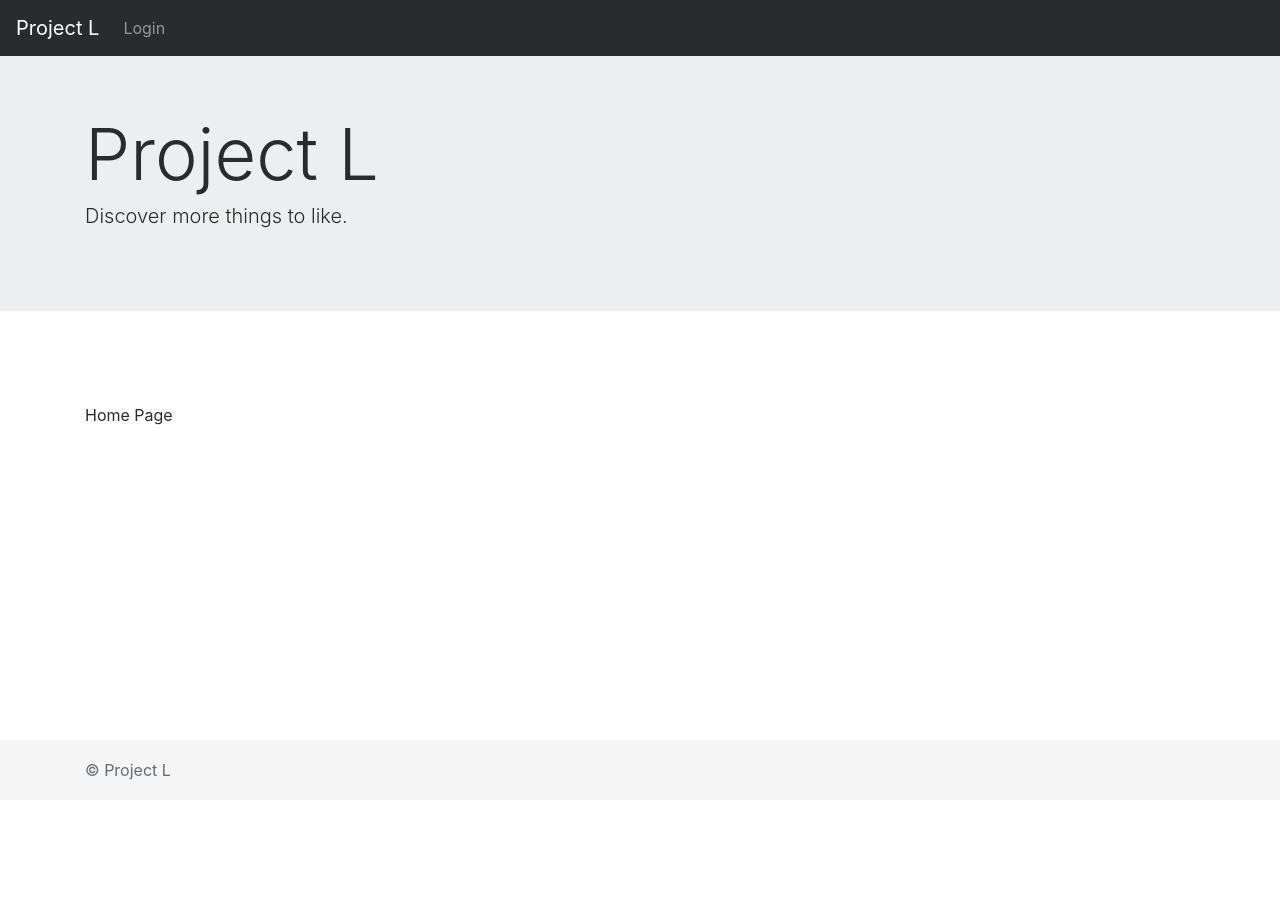
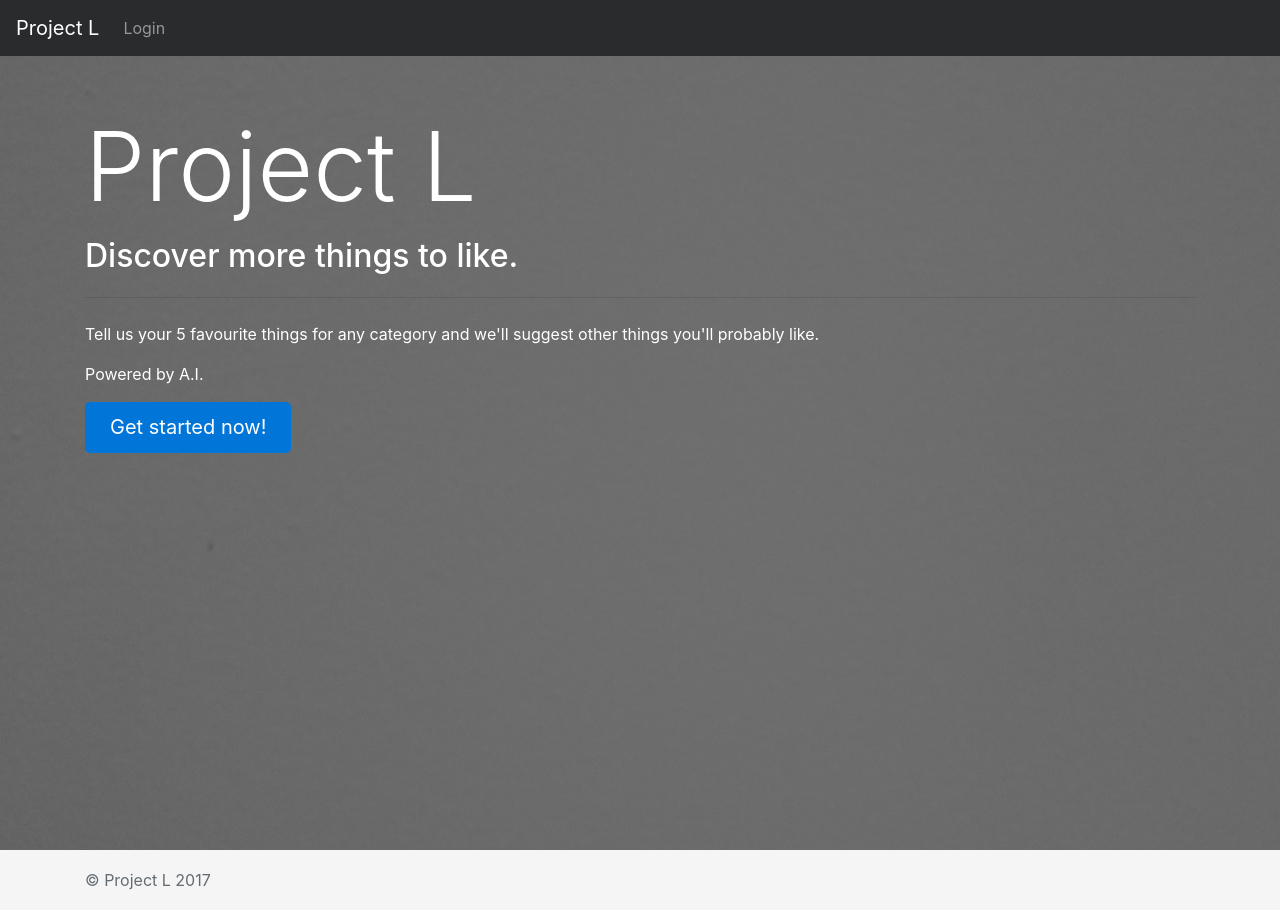
Before and after one commit to nkostoulas/Project_L, a Django app: page / in a window 1280 px wide. Before the commit the page ends 780 px from the top, so only its background shows below. Run offline with Django 3.2, Linux system fonts and the light colour scheme; parts of the project's set-up code (start-up, migrations or seed data) failed here and were passed over; some libraries are stand-ins or nearby versions.

Commit message:
Improved site layout and design

```diff
--- a/projectl/static/css/projectl.css
+++ b/projectl/static/css/projectl.css
@@ -18,6 +18,24 @@ body {
   background-color: #f5f5f5;
 }
 
+.home-background {
+  background: linear-gradient(rgba(0, 0, 0, 0.5), rgba(0, 0, 0, 0.5)),
+		url("/static/img/home-background.jpg");
+  height: 100vh;
+  width: auto%;
+	position: relative;
+	background-size: cover;
+  color: white;
+}
+
+.default-background {
+  background: linear-gradient(rgba(0, 0, 0, 0.7), rgba(0, 0, 0, 0.5)),
+		url("/static/img/default-background.jpg");
+	width: 100%;
+	position: relative;
+	background-size: cover;
+  color: white;
+}
 
 /* Custom page CSS
 -------------------------------------------------- */
--- a/projectl/templates/projectl/base.html
+++ b/projectl/templates/projectl/base.html
@@ -34,11 +34,11 @@
   {% block content %}
   {% endblock %}
 
-  <div style="height:100px"></div>
+
 
   <footer class="footer">
     <div class="container">
-      <span class="text-muted">&copy Project L</span>
+      <span class="text-muted">&copy Project L 2017</span>
     </div>
   </footer>
 
--- a/projectl/templates/projectl/home.html
+++ b/projectl/templates/projectl/home.html
@@ -18,20 +18,18 @@
 
   <div style="height:50px"></div>
 
-  <div class="jumbotron jumbotron-fluid">
+  <div class="jumbotron jumbotron-fluid home-background">
     <div class="container">
-      <h1 class="display-3">Project L</h1>
-      <p class="lead">Discover more things to like.</p>
+      <h1 class="display-1">Project L</h1>
+      <div style="height:10px"></div>
+      <h2>Discover more things to like.</h2>
+      <hr class="my-4">
+      <p>Tell us your 5 favourite things for any category and we'll suggest other things you'll probably like.</p>
+      <p>Powered by A.I.</p>
+      <p class="lead">
+        <a class="btn btn-primary btn-lg" href="{% url 'social:begin' 'facebook' %}" role="button">Get started now!</a>
+      </p>
     </div>
   </div>
 
-  <div class="container">
-    <div class="row">
-      <div class="col-md-12">
-        <p>Home Page</p>
-      </div>
-    </div>
-
-    </div>
-
 {% endblock %}
```
Also changed, not shown: lists/templates/lists/all_categories.html (+13 -4 lines), lists/templates/lists/user_list.html (+14 -7 lines), projectl/static/img/default-background.jpg (added), projectl/static/img/home-background.jpg (added), 2 other files.
